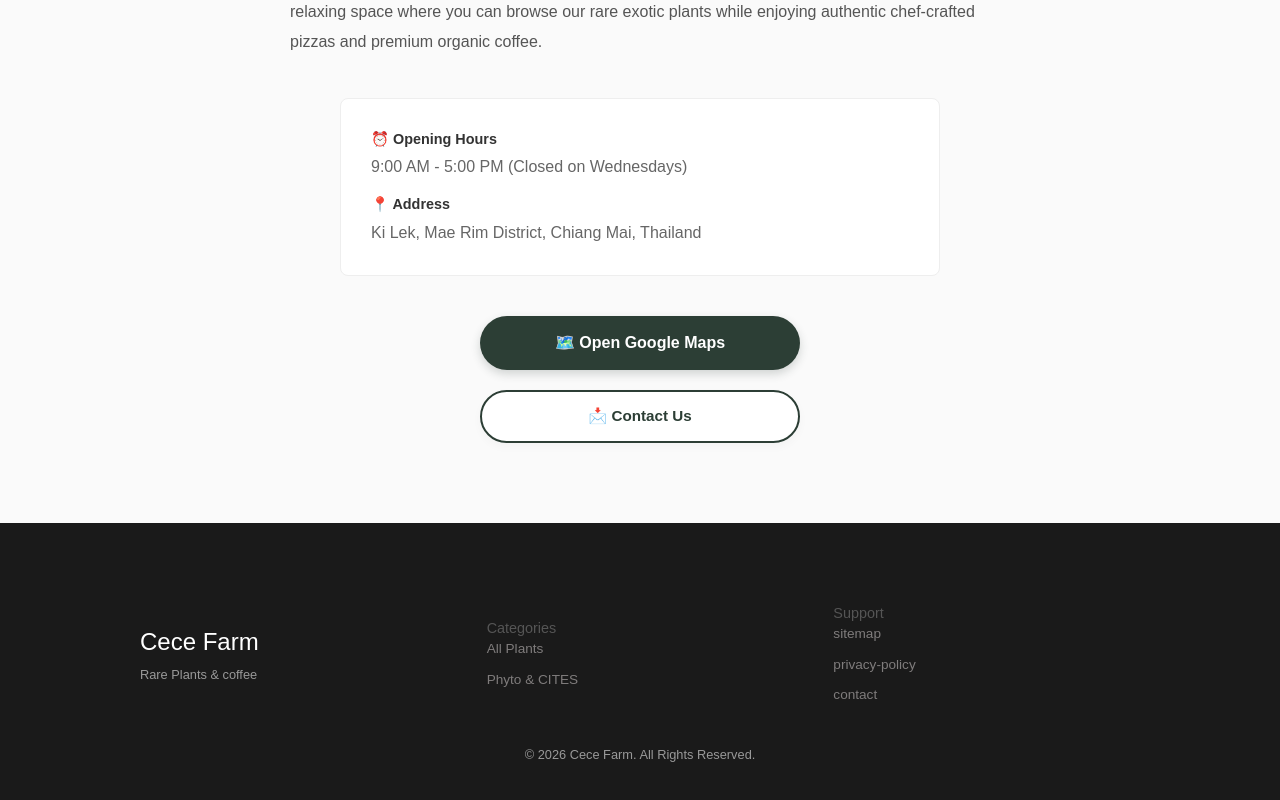
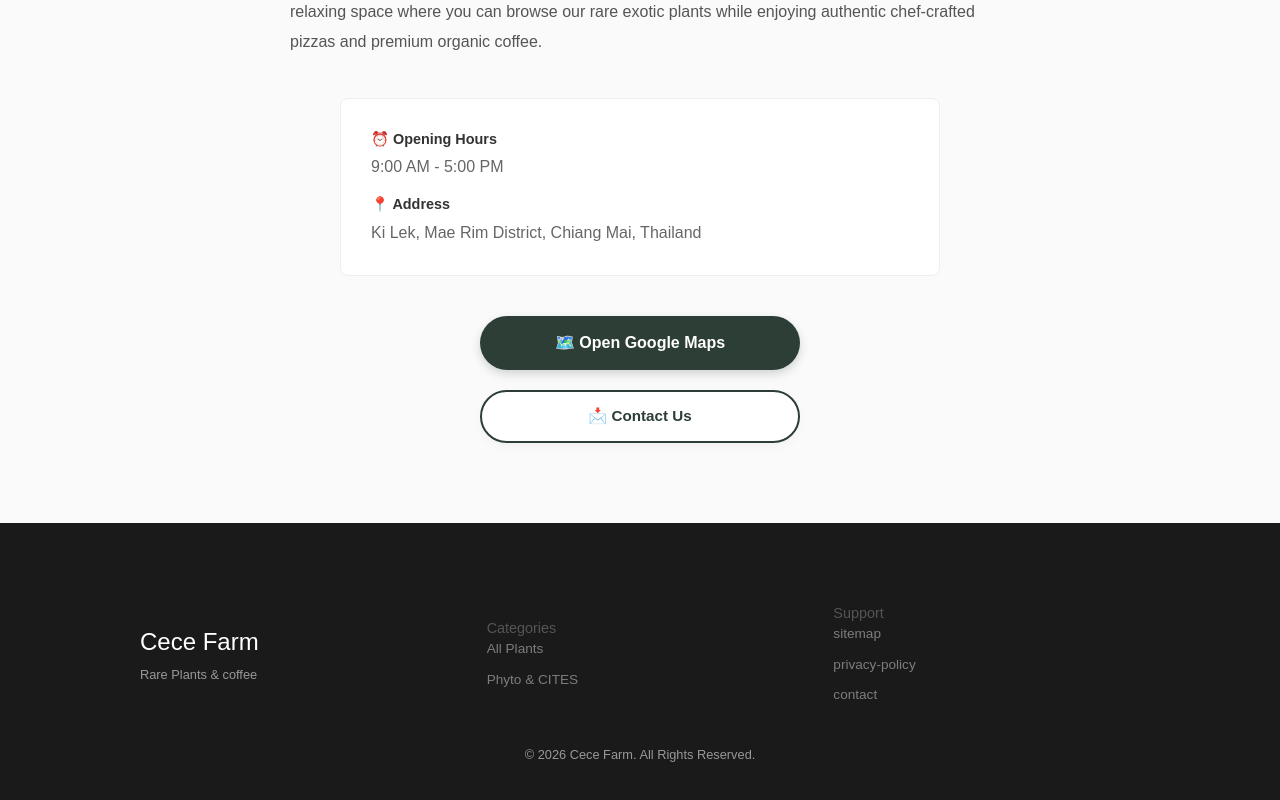
Before and after one commit to xspeed122000-jpg/cecefarm-full-blog, a Next.js app: page /en in a window 1280 px wide. Shown: the part 1576-2376 px from the top of the page. Built offline with nearby package versions, Linux system fonts and the light colour scheme; no server answers; a web font is replaced by a local one.

Commit message:
new post

```diff
--- a/app/[lang]/page.tsx
+++ b/app/[lang]/page.tsx
@@ -17,7 +17,7 @@ const infoText: Record<string, { title: string; desc: string; hoursLabel: string
     title: "農園とカフェへのアクセス",
     desc: "チェンマイ・メーリムの豊かな自然に囲まれた Cece Farm & Cafe では、大切に育てられた希少な熱帯植物（レアプランツ）の鑑賞・購入と、プロの職人が焼き上げる本格ピザ、厳選されたオーガニックコーヒーをゆったりとお楽しみいただけます。",
     hoursLabel: "⏰ 営業時間",
-    hoursValue: "9:00 - 17:00 （定休日: 水曜日）",
+    hoursValue: "9:00 - 17:00",
     addressLabel: "📍 住所",
     addressValue: "タイ チェンマイ県 メーリム区 キレック (Ki Lek, Mae Rim, Chiang Mai)",
     buttonText: "🗺️ Google マップで場所を見る",
@@ -27,7 +27,7 @@ const infoText: Record<string, { title: string; desc: string; hoursLabel: string
     title: "VISIT CECE FARM & CAFE",
     desc: "Surrounded by the lush nature of Mae Rim, Chiang Mai, Cece Farm & Cafe offers a unique relaxing space where you can browse our rare exotic plants while enjoying authentic chef-crafted pizzas and premium organic coffee.",
     hoursLabel: "⏰ Opening Hours",
-    hoursValue: "9:00 AM - 5:00 PM (Closed on Wednesdays)",
+    hoursValue: "9:00 AM - 5:00 PM",
     addressLabel: "📍 Address",
     addressValue: "Ki Lek, Mae Rim District, Chiang Mai, Thailand",
     buttonText: "🗺️ Open Google Maps",
@@ -37,7 +37,7 @@ const infoText: Record<string, { title: string; desc: string; hoursLabel: string
     title: "เยี่ยมชม CECE FARM & CAFE",
     desc: "ล้อมรอบด้วยธรรมชาติอันร่มรื่นของแม่ริม เชียงใหม่ Cece Farm & Cafe พร้อมต้อนรับทุกท่านด้วยต้นไม้หายากที่พวกเราตั้งใจดูแล พร้อมเสิร์ฟพิซซ่าแสนอร่อยโดยเชฟมืออาชีพและกาแฟออร์แกนิกคัดสรรพิเศษในบรรยากาศผ่อนคลาย",
     hoursLabel: "⏰ เวลาทำการ",
-    hoursValue: "09:00 น. - 17:00 น. (ปิดวันพุธ)",
+    hoursValue: "09:00 น. - 17:00 น.",
     addressLabel: "📍 ที่อยู่",
     addressValue: "ขี้เหล็ก, อำเภอแม่ริม, เชียงใหม่, ประเทศไทย",
     buttonText: "🗺️ เปิด Google Maps",
```
